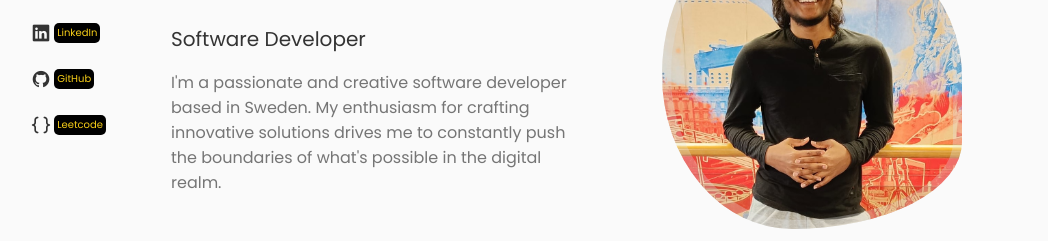
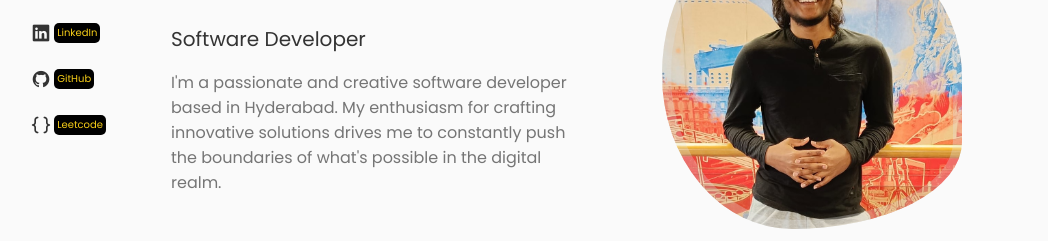
Before and after one commit to lokesh-kumar-m/portfolio, a React (Create React App) app: page / in a window 1280 px wide. Shown: the part 302-543 px from the top of the page, without its empty margins (116-1164 px from the left). Built offline with nearby package versions, Linux system fonts and the light colour scheme.

Commit message:
Update info

```diff
--- a/src/components/home/Data.jsx
+++ b/src/components/home/Data.jsx
@@ -57,7 +57,7 @@ const Data = ()=>{
             </h1>
             <h3 className="home__subtitle">Software Developer</h3>
             <p className="home__description">I'm a passionate and creative software developer
-            based in Sweden. My enthusiasm for crafting innovative solutions drives me to constantly
+            based in Hyderabad. My enthusiasm for crafting innovative solutions drives me to constantly
             push the boundaries of what's possible in the digital realm.</p>
             <a href="#contact" className="button button--flex">
                 <span className="hello">Hello</span>
```
